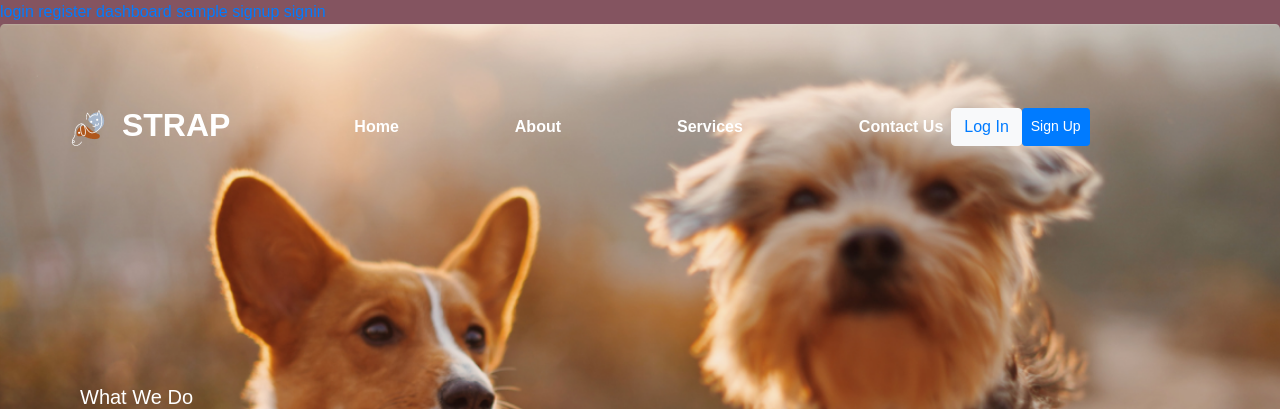
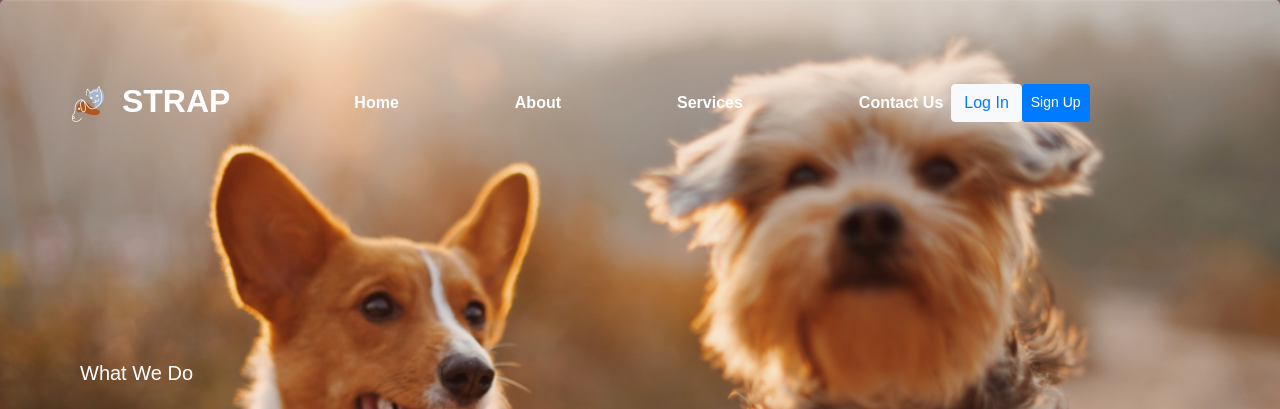
Before and after one commit to dinogomez/STRAP, a PHP site: page /views/index.php in a window 1280 px wide. Shown: the top 409 px of the page. Run offline with PHP 8.4, Linux system fonts and the light colour scheme; some libraries are stand-ins or nearby versions.

Commit message:
Rebase Prior

```diff
--- a/views/index.php
+++ b/views/index.php
@@ -1,12 +1,7 @@
 <?php require_once 'include/headers.php'?>
 
 
-            <a href="/login">login</a>
-            <a href="/register">register</a>
-            <a href="/dashboard">dashboard</a>
-            <a href="/sample">sample</a>
-            <a href="/signup">signup</a>
-            <a href="/signin"> signin</a>
+
 
 <?php
    session_destroy();
```
